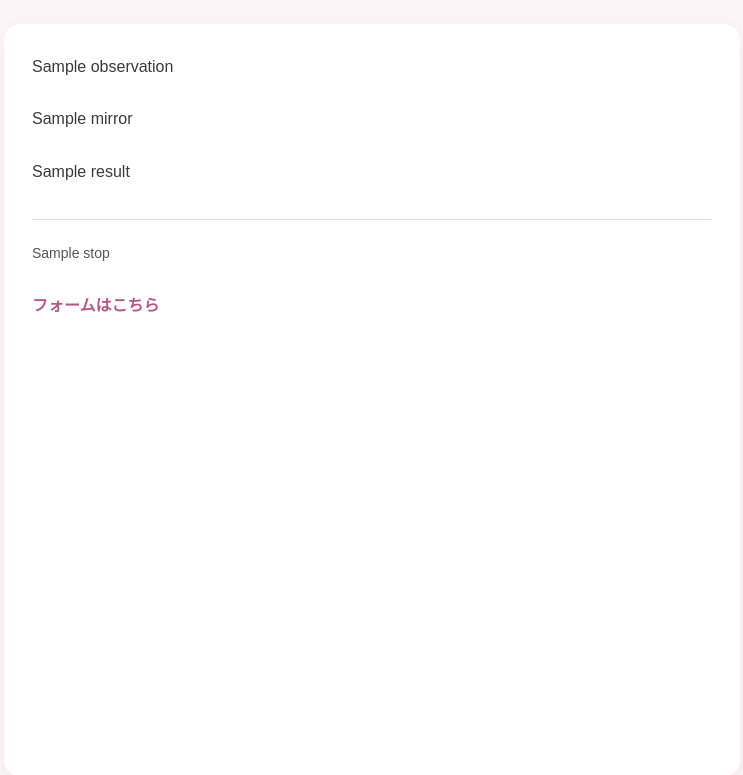
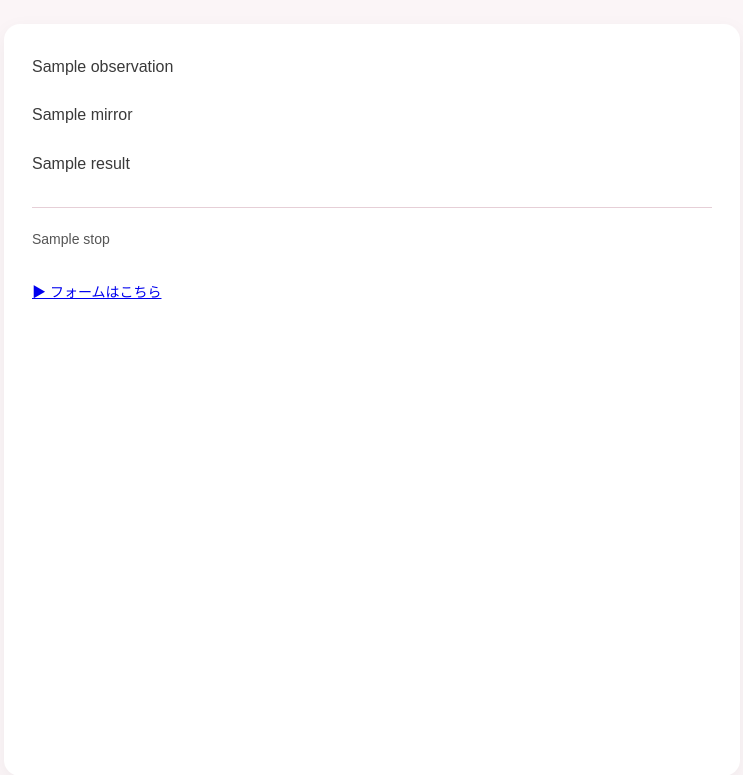
Before and after one commit to fuyong7335/tanin-jiku-diagnosis, a Flask app: template templates/result.html in a window 1280 px wide. Shown: the top 775 px of the page, without its empty margins (268-1011 px from the left). Run offline with Flask 3, Linux system fonts and the light colour scheme; the template is opened without the code that fills it: most values are stand-ins (such as "Sample title", 1, 10 or a date in 2020).

Commit message:
Add files via upload

```diff
--- a/templates/result.html
+++ b/templates/result.html
@@ -9,11 +9,10 @@
     body {
       margin: 0;
       background-color: #fbf5f7;
-      font-family: "Hiragino Kaku Gothic ProN", "Noto Sans JP", sans-serif;
+      font-family: "Hiragino Kaku Gothic ProN","Noto Sans JP",sans-serif;
       color: #3a3a3a;
       line-height: 1.9;
     }
-
     .page {
       min-height: 100vh;
       display: flex;
@@ -21,37 +20,23 @@
       padding: 24px;
       box-sizing: border-box;
     }
-
     .card {
-      background: #ffffff;
+      background: #fff;
       max-width: 680px;
       width: 100%;
       padding: 28px;
       border-radius: 16px;
       box-shadow: 0 6px 20px rgba(0,0,0,0.05);
     }
-
     .block {
-      margin-bottom: 22px;
+      margin-bottom: 18px;
     }
-
-    .divider {
-      margin: 32px 0 20px;
-      border-top: 1px solid #f0d7df;
-    }
-
     .stop {
+      margin-top: 28px;
+      padding-top: 18px;
+      border-top: 1px solid #e6cfd7;
       font-size: 14px;
       color: #555;
-      margin-bottom: 16px;
-    }
-
-    .contact a {
-      display: inline-block;
-      margin-top: 8px;
-      text-decoration: none;
-      color: #b45a7c;
-      font-weight: 600;
     }
   </style>
 </head>
@@ -72,16 +57,10 @@
         {{ result.question }}
       </div>
 
-      <div class="divider"></div>
-
       <div class="stop">
-        {{ result.stop | replace('\n', '<br>') | safe }}
-      </div>
-
-      <div class="contact">
-        <a href="https://forms.gle/CE9BwQy6SnabUst59" target="_blank">
-          フォームはこちら
-        </a>
+        {{ result.stop | replace('\n','<br>') | safe }}
+        <br><br>
+        <a href="https://forms.gle/CE9BwQy6SnabUst59">▶ フォームはこちら</a>
       </div>
 
     </div>
```
